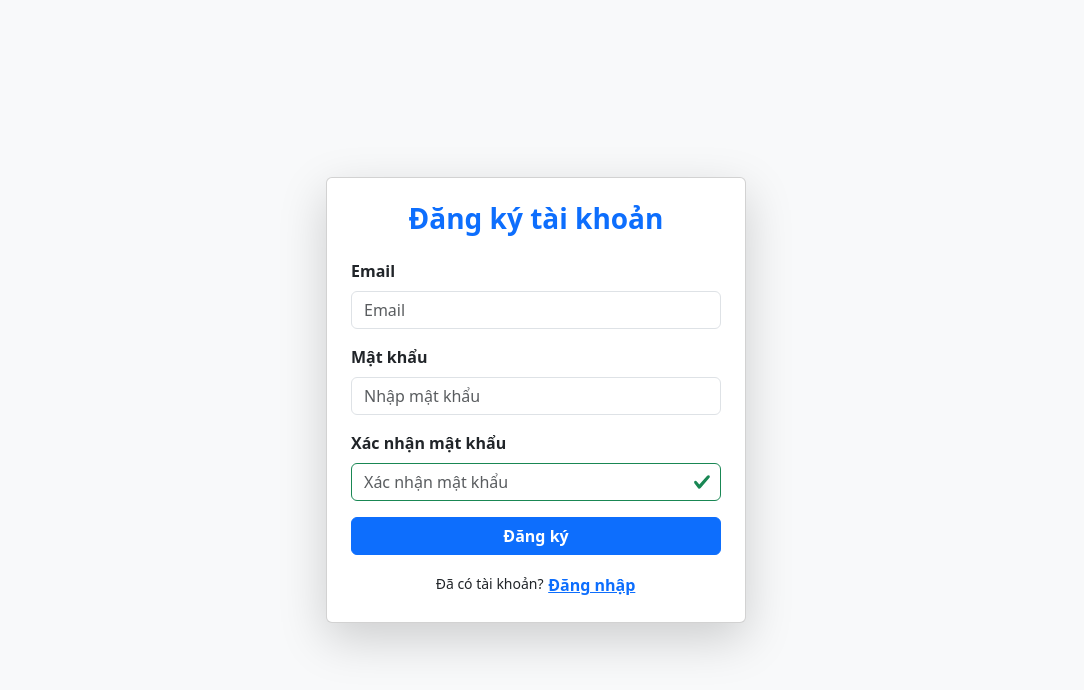
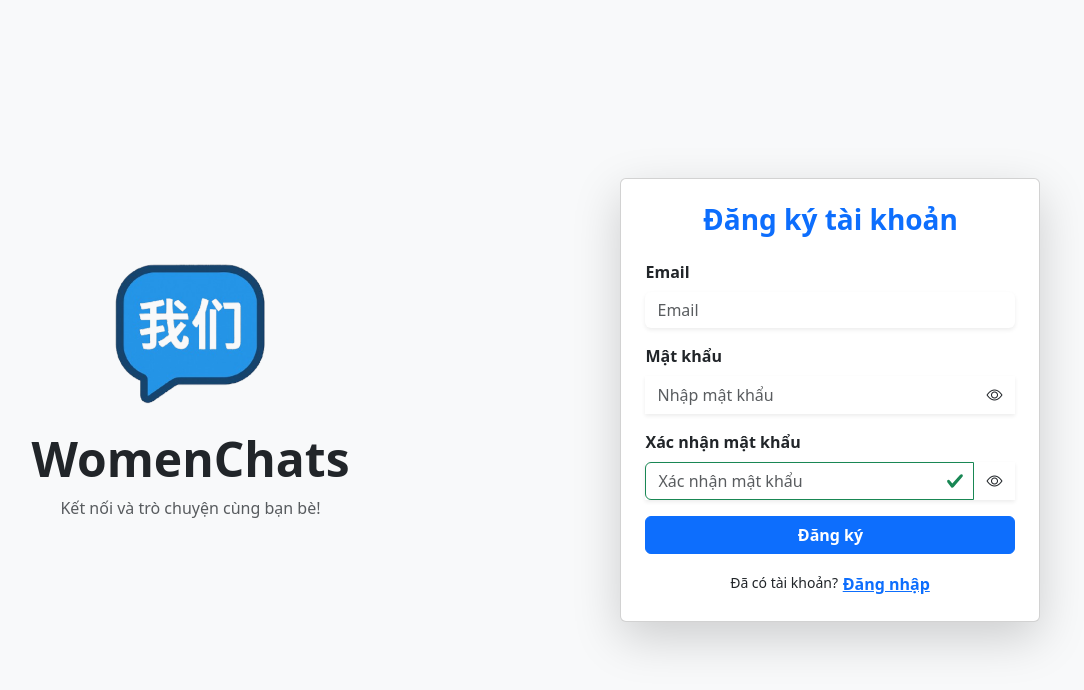
Before and after one commit to mdquang25/womenchats, a React (Vite) app: page / in a window 1280 px wide. Both pictures are taken after a click on the button "Đăng ký ngay". Shown: the top 690 px of the page, without its empty margins (104-1188 px from the left). Built offline with nearby package versions, Linux system fonts and the light colour scheme; no server answers.

Commit message:
update giao dien dang ky dang nhap

```diff
--- a/index.html
+++ b/index.html
@@ -2,7 +2,7 @@
 <html lang="en">
   <head>
     <meta charset="UTF-8" />
-    <link rel="icon" href="chat_4_64.ico" />
+    <link rel="icon" type="image/x-icon" href="logo_womenchats.png" />
     <meta name="viewport" content="width=device-width, initial-scale=1.0" />
     <title>WomenChats</title>
   </head>
--- a/src/LoginScreen.tsx
+++ b/src/LoginScreen.tsx
@@ -22,11 +22,22 @@ function LoginScreen({
   const [password, setPassword] = useState("");
   const [confirmPassword, setConfirmPassword] = useState("");
   const [isRegister, setIsRegister] = useState(false);
+  const [showPassword, setShowPassword] = useState(false);
+  const [showConfirmPassword, setShowConfirmPassword] = useState(false);
   // const [checked, setChecked] = useState(false);
   // const [err1, setErr1] = useState(null);
   // const [err2, setErr2] = useState(null);
   // const [err3, setErr3] = useState(null);
   // UC-01: Đăng ký
+
+  const toggleShowPassword = () => {
+    setShowPassword(!showPassword);
+  };
+
+  const toggleShowConfirmPassword = () => {
+    setShowConfirmPassword(!showConfirmPassword);
+  };
+
   const register = async () => {
     // setChecked(true);
     if (password !== confirmPassword) {
@@ -81,7 +92,19 @@ function LoginScreen({
   };
 
   return (
-    <div className="d-flex align-items-center justify-content-center vh-100 bg-light">
+    <div className="d-flex align-items-center justify-content-around flex-sm-row flex-column vh-100 bg-light">
+      <div className="text-center">
+        <img
+          src="logo_womenchats.png"
+          alt="WomenChats Logo"
+          className="img-fluid mb-4"
+          style={{ maxWidth: "150px" }}
+        />
+        <div className="mb-4">
+          <h1 className="display-5 fw-bold">WomenChats</h1>
+          <p className="text-muted">Kết nối và trò chuyện cùng bạn bè!</p>
+        </div>
+      </div>
       <div
         className="card shadow-lg p-4"
         style={{ width: "100%", maxWidth: "420px" }}
@@ -93,7 +116,7 @@ function LoginScreen({
         <div className="mb-3">
           <label className="form-label fw-semibold">Email</label>
           <input
-            className="form-control"
+            className="form-control border-0 shadow-sm"
             type="email"
             placeholder="Email"
             value={email}
@@ -103,27 +126,47 @@ function LoginScreen({
 
         <div className="mb-3">
           <label className="form-label fw-semibold">Mật khẩu</label>
+          <div className="input-group border-0 shadow-sm">
             <input
-            className="form-control"
-            type="password"
+              className="form-control border-0"
+              type={showPassword ? "text" : "password"}
               placeholder="Nhập mật khẩu"
               value={password}
               onChange={(e) => setPassword(e.target.value)}
             />
+            <button className="btn" type="button" onClick={toggleShowPassword}>
+              <i
+                className={`bi ${showPassword ? "bi-eye-slash" : "bi-eye"}`}
+              ></i>
+            </button>
+          </div>
         </div>
         {isRegister && (
           <div className="mb-3">
             <label className="form-label fw-semibold">Xác nhận mật khẩu</label>
+            <div className="input-group border-0 shadow-sm">
               <input
                 className={
                   `form-control` +
                   (password !== confirmPassword ? " is-invalid" : " is-valid")
                 }
-              type="password"
+                type={showConfirmPassword ? "text" : "password"}
                 placeholder="Xác nhận mật khẩu"
                 value={confirmPassword}
                 onChange={(e) => setConfirmPassword(e.target.value)}
               />
+              <button
+                className="btn"
+                type="button"
+                onClick={toggleShowConfirmPassword}
+              >
+                <i
+                  className={`bi ${
+                    showConfirmPassword ? "bi-eye-slash" : "bi-eye"
+                  }`}
+                ></i>
+              </button>
+            </div>
           </div>
         )}
         <button
--- a/src/Sidebar/AccountSettings.tsx
+++ b/src/Sidebar/AccountSettings.tsx
@@ -85,6 +85,7 @@ function AccountSettings({ userData, setUserData }: AccountSettingsProps) {
                 "https://cdn2.fptshop.com.vn/unsafe/800x0/meme_cho_1_e568e5b1a5.jpg"
               }
               alt="Ảnh đại diện"
+              title="ảnh đại diện người dùng"
               className="img-fluid rounded-circle mx-auto d-block mb-2"
               style={{ width: 100, height: 100, objectFit: "cover" }}
             />
@@ -107,7 +108,7 @@ function AccountSettings({ userData, setUserData }: AccountSettingsProps) {
           <p className="mt-3">
             <b>Tên:</b> {userData.name || "Chưa có tên"}
           </p>
-          <p>
+          <p title={userData.email}>
             <b>Email:</b> {userData.email}
           </p>
         </div>
--- a/src/Sidebar/FriendList.tsx
+++ b/src/Sidebar/FriendList.tsx
@@ -115,10 +115,8 @@ function FriendList() {
               </div>
               <div>
                 <div className="fw-bold">{user.name || user.email}</div>
-                <small className="text-muted">
-                  {user.email.length > 22
-                    ? user.email.slice(0, 22) + "..."
-                    : user.email}
+                <small className="text-muted" title={user.email}>
+                  {user.email}
                 </small>
               </div>
             </div>
--- a/src/Sidebar/Sidebar.tsx
+++ b/src/Sidebar/Sidebar.tsx
@@ -25,14 +25,14 @@ type NavOption =
   | "accountSettings";
 
 const navItems = [
-  { key: "chats", label: "Chats", icon: "bi-chat-dots" },
-  { key: "friends", label: "Friends", icon: "bi-person-check" },
-  { key: "friendRequests", label: "Friend Requests", icon: "bi-person-plus" },
-  { key: "discover", label: "Discover Users", icon: "bi-search" },
-  { key: "appSettings", label: "App Settings", icon: "bi-gear" },
+  { key: "chats", label: "Danh sách cuộc trò chuyện", icon: "bi-chat-dots" },
+  { key: "friends", label: "Danh sách bạn bè", icon: "bi-person-check" },
+  { key: "friendRequests", label: "Lời mời kết bạn", icon: "bi-person-plus" },
+  { key: "discover", label: "Tìm kiếm bạn mới", icon: "bi-search" },
+  { key: "appSettings", label: "Cài đặt ứng dụng", icon: "bi-gear" },
   {
     key: "accountSettings",
-    label: "Account Settings",
+    label: "Cài đặt tài khoản",
     icon: "bi-person-circle",
   },
 ];
```
Also changed, not shown: public/logo_womenchats.png (added). Lines whose indentation alone changed are shown as unchanged.
